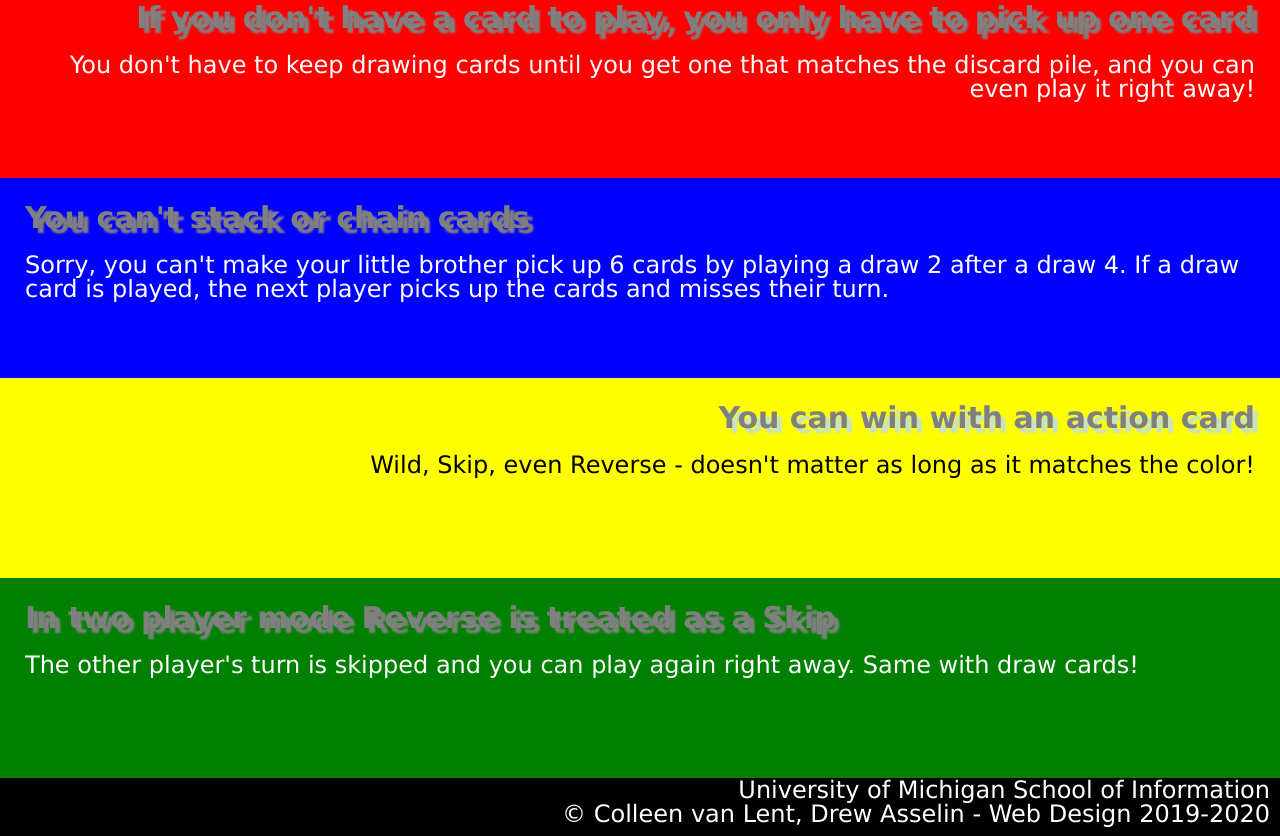
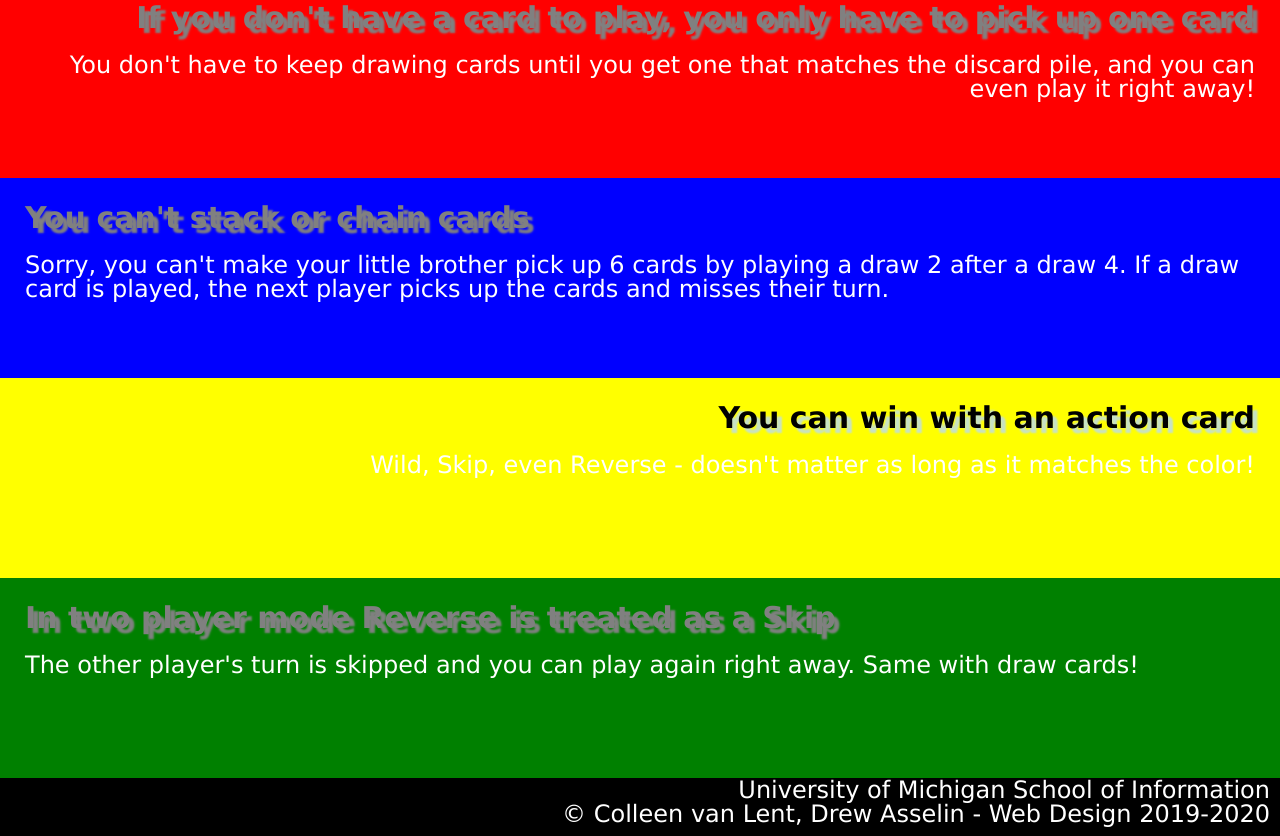
Before and after one commit to alokkot/homework2, a plain HTML site: page index.html in a window 1280 px wide. Shown: the part 729-1565 px from the top of the page. Drawn offline with Linux system fonts and the light colour scheme.

Commit message:
Add files via upload

```diff
--- a/css/style.css
+++ b/css/style.css
@@ -42,10 +42,11 @@ p {
  #yellow {
     background-color:#ffff00;
      text-align: right;
-     color: #000000;
+
 }
 #yellow h2 {
    text-shadow: 5px 5px 2px #c7e2c7;
+   color: #000000;
 }
  #green {
     background-color:#008000;
```
